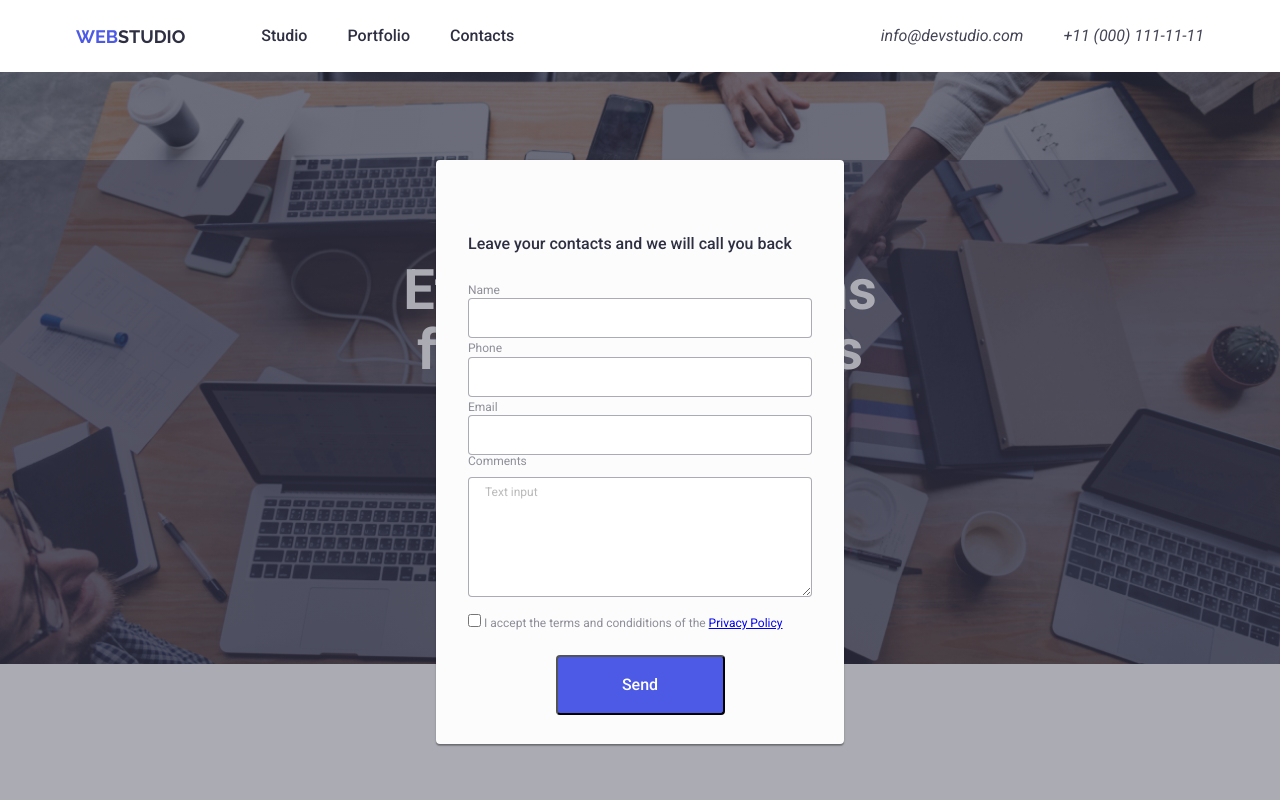
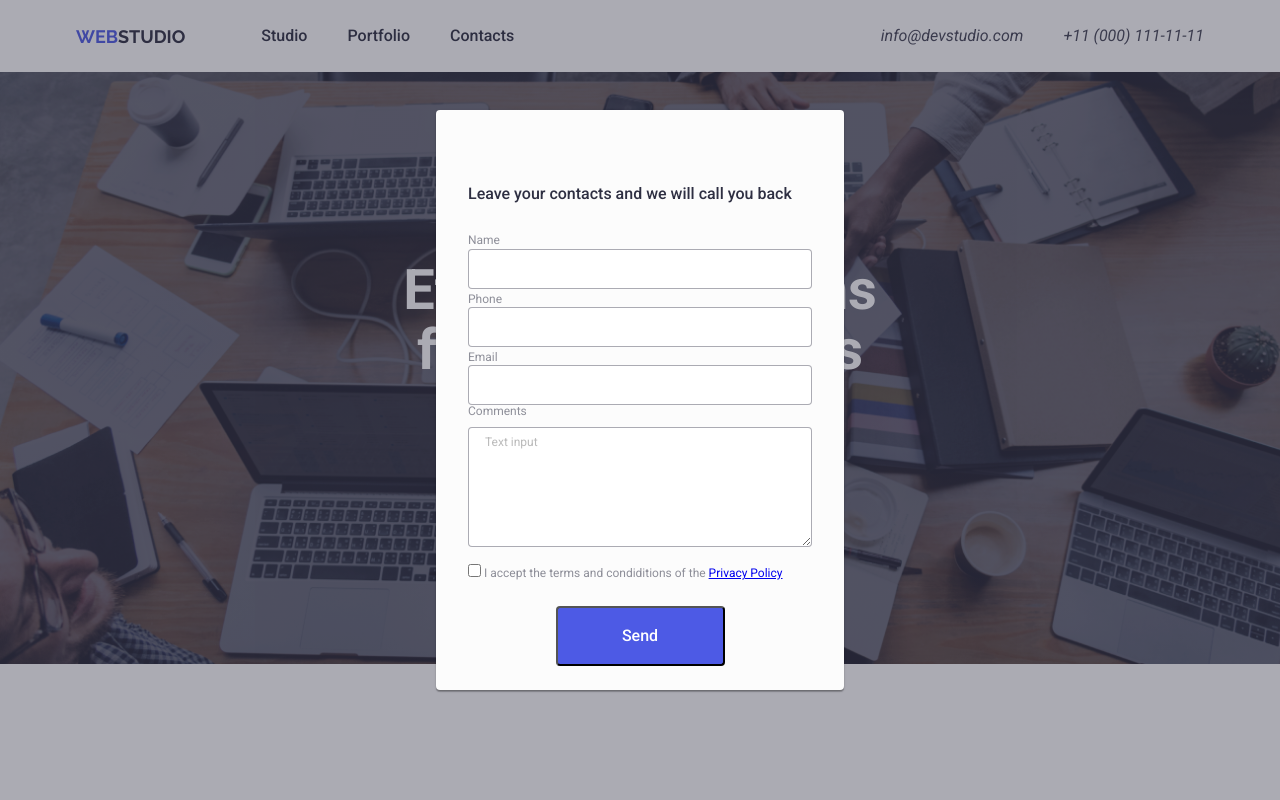
Before and after one commit to beyzaozdemr/goit-markup-hw-05, a plain HTML site: page index.html in a window 1280 px wide. Shown: the top 800 px of the page. Drawn offline with nearby package versions, Linux system fonts and the light colour scheme.

Commit message:
change top,add align items center to the big modal

```diff
--- a/css/styles.css
+++ b/css/styles.css
@@ -741,9 +741,10 @@ footer a span {
   height: 100%;
   display: flex;
   justify-content: center;
+  align-items: center;
   left: 0;
   position: fixed;
-  top: 20%;
+  top:0;
   background-color: #2e2f4266;
 
 }
```
